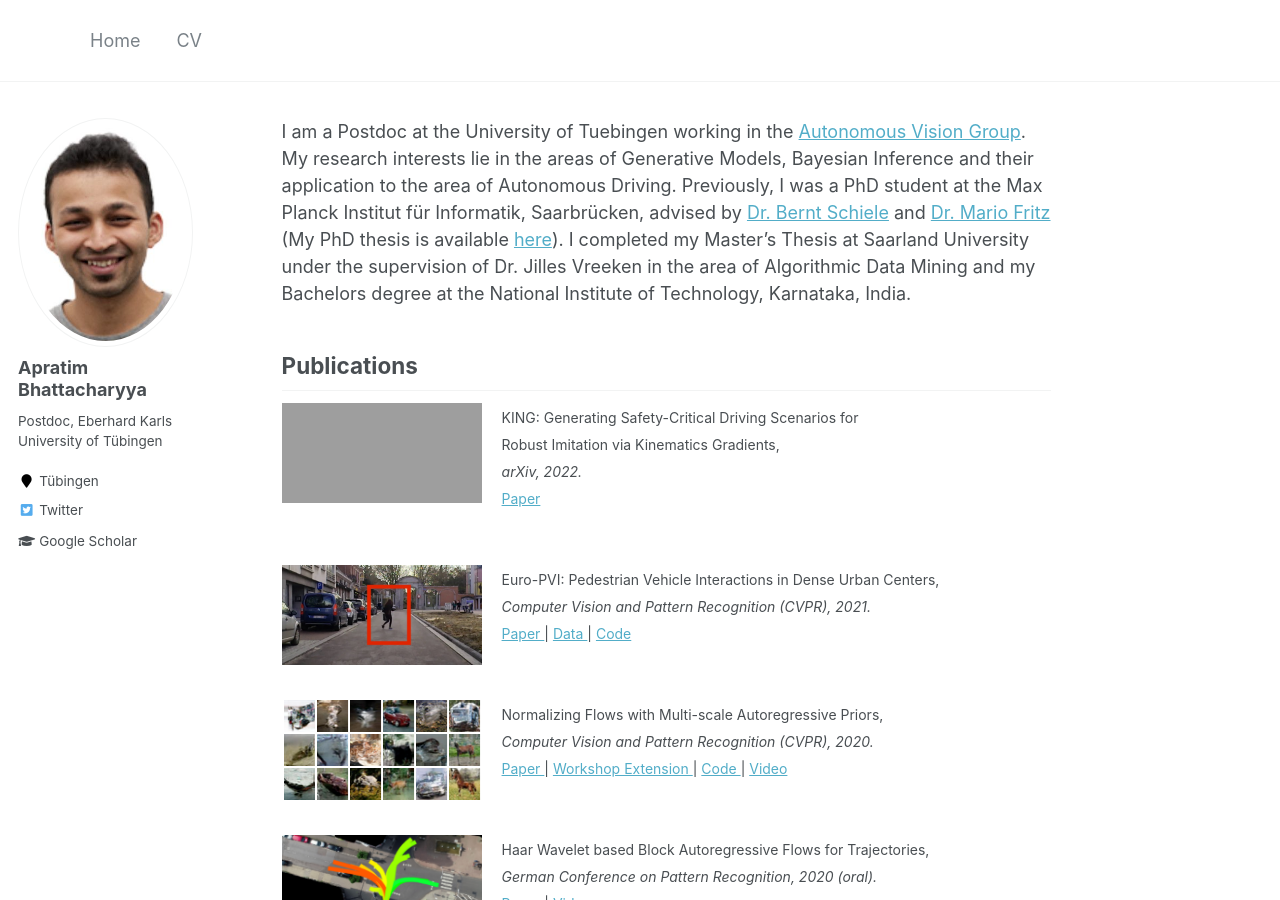
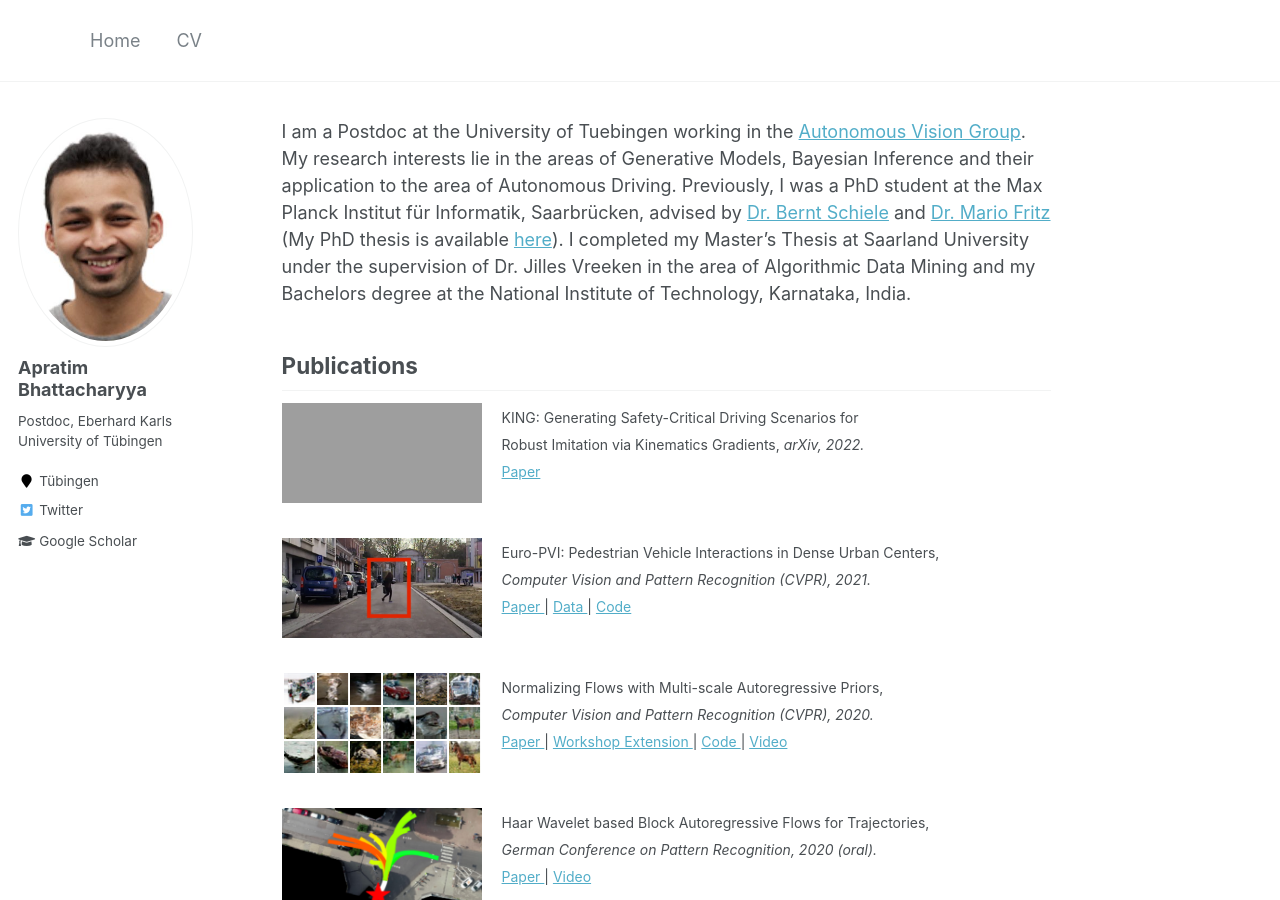
Before and after one commit to apratimbhattacharyya18/apratimbhattacharyya18, a Jekyll site: the page built from _pages/about.md, in a window 1280 px wide and 900 px high. Built offline with Jekyll 4.4.1, drawn with Linux system fonts in a browser that asks for light colours; grey boxes are pictures that could not be loaded.

Commit message:
king added

```diff
--- a/_pages/about.md
+++ b/_pages/about.md
@@ -10,7 +10,7 @@ I am a Postdoc at the University of Tuebingen working in the [Autonomous Vision
 
 ## Publications
 
-<img style="float: left; height:100px; width:200px; margin-right:20px" src="/images/papers/king.png" alt="king" title="king" /> <span style="font-size:14px;">KING: Generating Safety-Critical Driving Scenarios for <br/> Robust Imitation via Kinematics Gradients, <br/> <i> arXiv, 2022. </i> <br/>
+<img style="float: left; height:100px; width:200px; margin-right:20px" src="/images/papers/king.png" alt="king" title="king" /> <span style="font-size:14px;">KING: Generating Safety-Critical Driving Scenarios for <br/> Robust Imitation via Kinematics Gradients, <i> arXiv, 2022. </i> <br/>
 <a href="https://arxiv.org/abs/2204.13683"> Paper </a>
 </span>
 <br><br><br>
```
